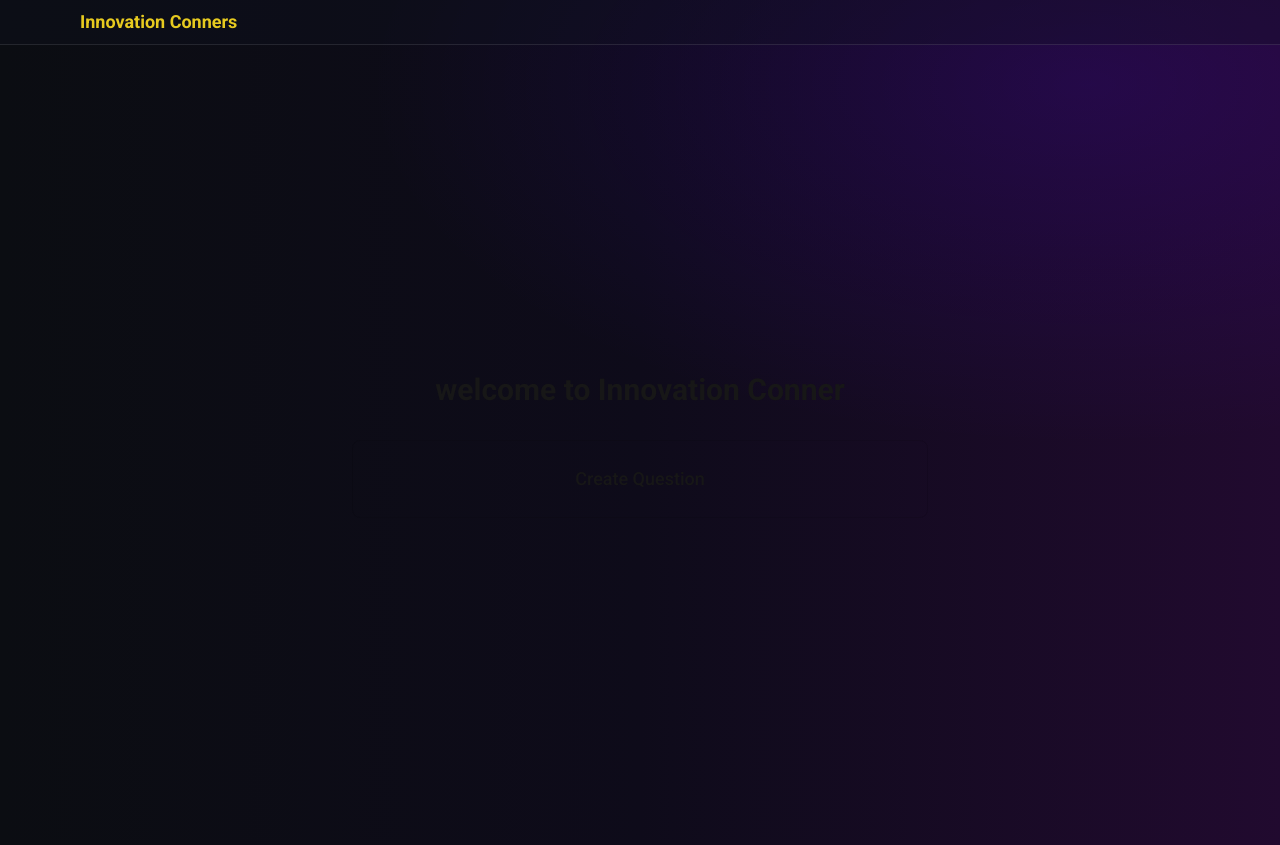
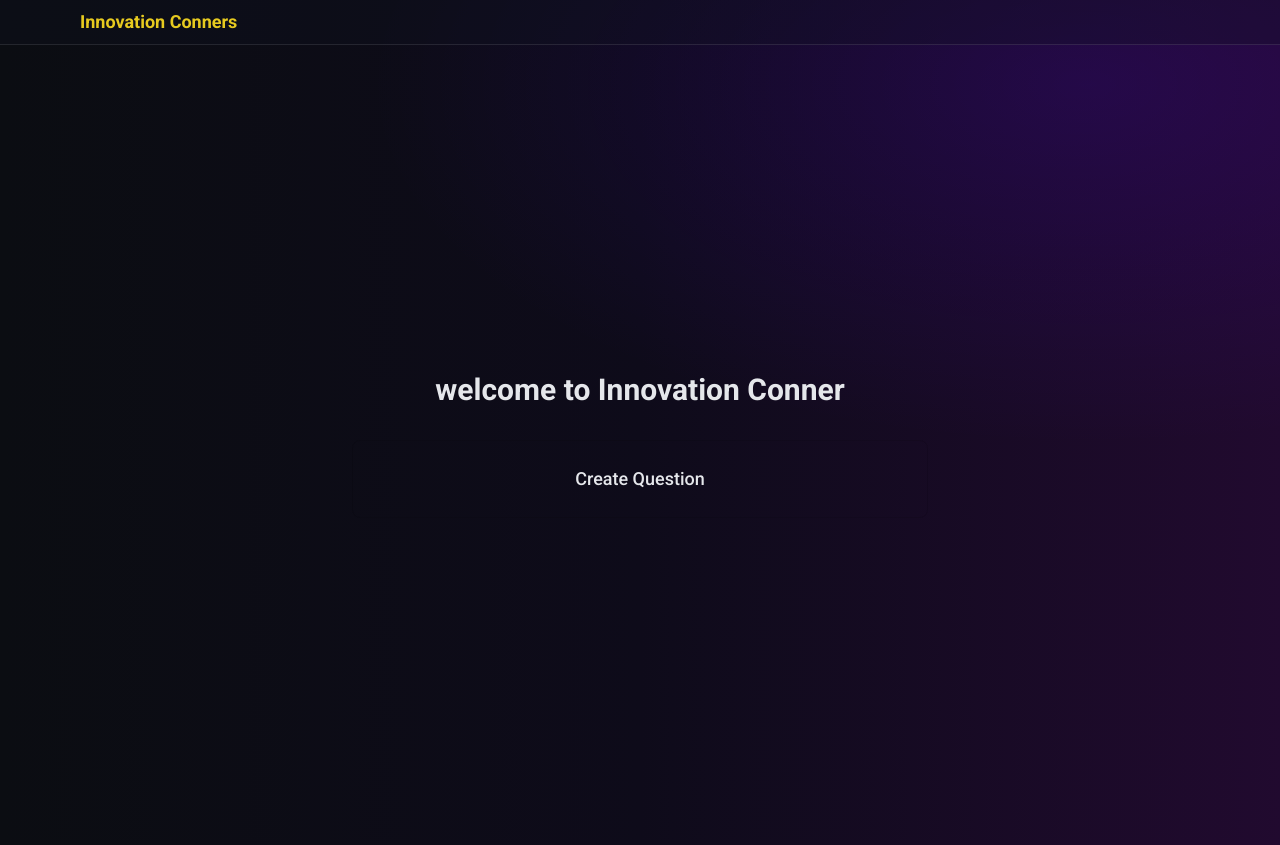
Before and after one commit to wisardstat/EventCategorize, a Next.js app in the folder frontend/: page / in a window 1280 px wide. Built offline with nearby package versions, Linux system fonts and the light colour scheme.

Commit message:
แก้ไขปัญหา safari light mode ตัวหนังสือสีดำ

```diff
--- a/frontend/src/app/globals.css
+++ b/frontend/src/app/globals.css
@@ -142,8 +142,9 @@
 /* You can override via prefers-color-scheme if desired */
 @media (prefers-color-scheme: light) {
   :root {
-    --background: #ffffff;
-    --foreground: #171717;
+    /* Lock colors to dark theme even when OS is light */
+    --background: #0b0d12;
+    --foreground: #e5e7eb;
   }
 }
 
```
